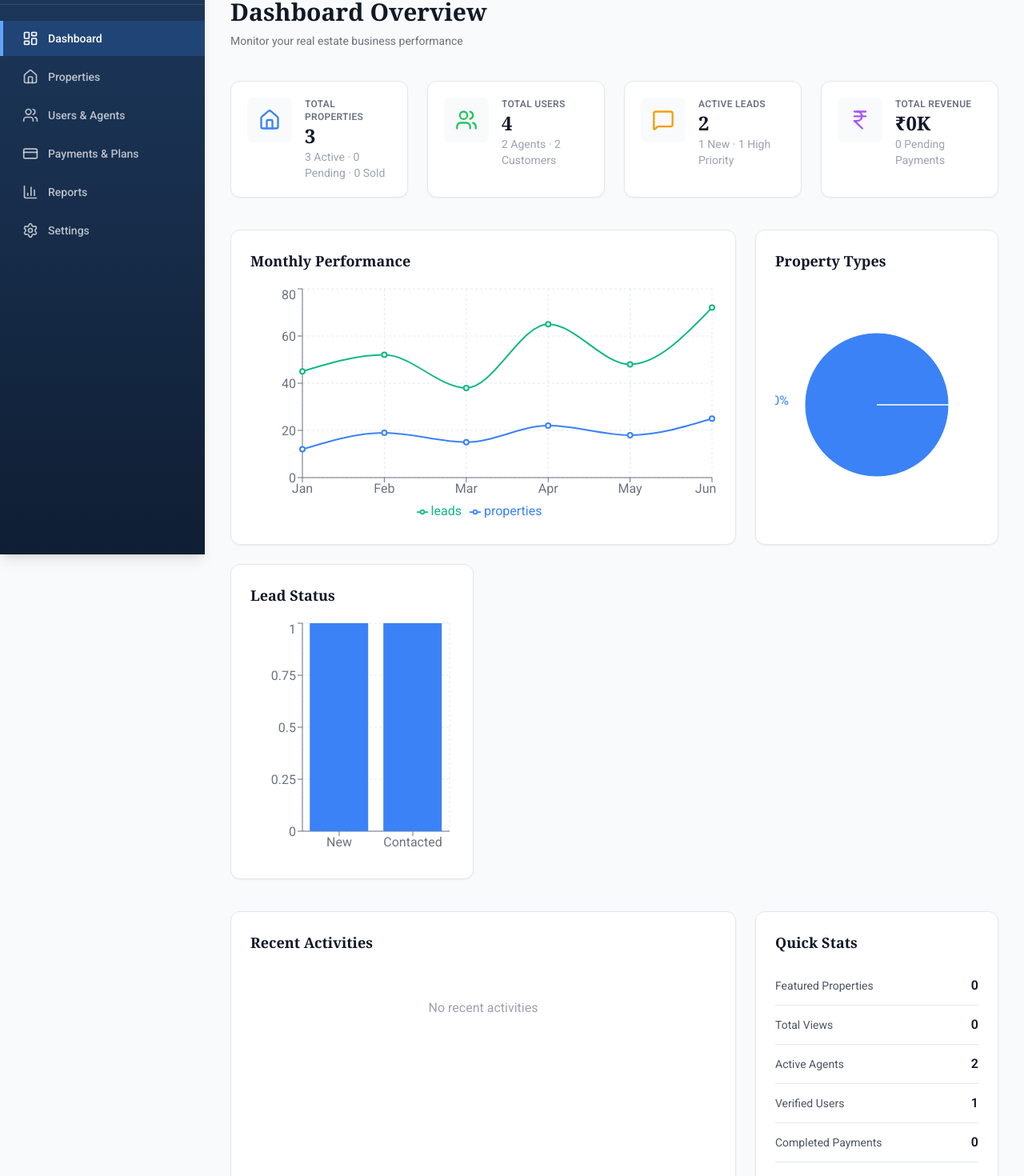
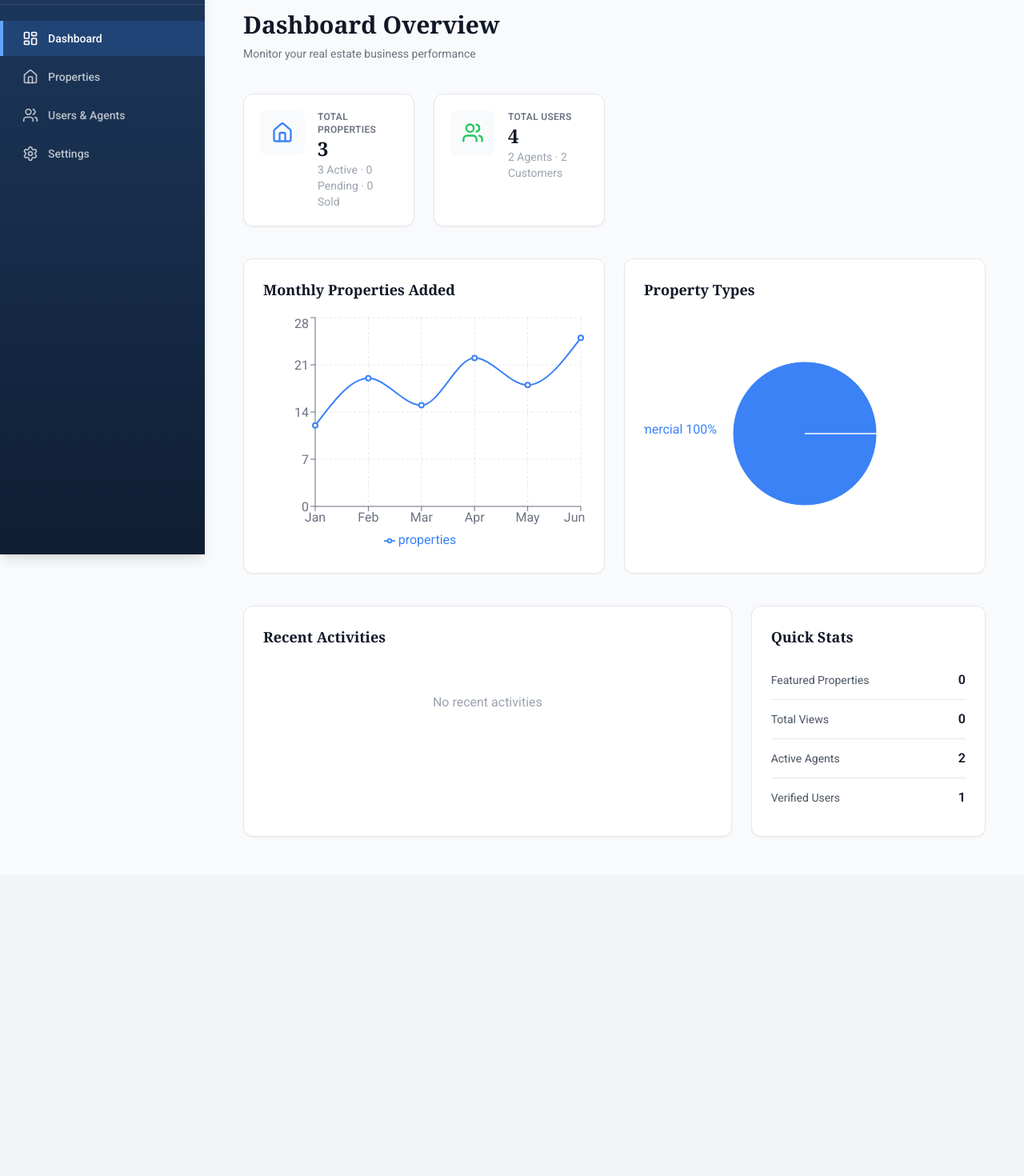
Before and after one commit to pentapillisuresh/vizaglandsadmin, a React (Vite) app: page / in a window 1280 px wide. Shown: the part 107-1577 px from the top of the page at 80% size. After the commit the page ends 1201 px from the top, so only its background shows below. Built offline with nearby package versions, Linux system fonts and the light colour scheme.

Commit message:
updatedadmin

```diff
--- a/src/components/Sidebar.jsx
+++ b/src/components/Sidebar.jsx
@@ -15,8 +15,8 @@ export default function Sidebar() {
     { path: "/properties", icon: Home, label: "Properties" },
     { path: "/users", icon: Users, label: "Users & Agents" },
     // { path: "/leads", icon: MessageSquare, label: "Leads" },
-    { path: "/payments", icon: CreditCard, label: "Payments & Plans" },
-    { path: "/reports", icon: BarChart3, label: "Reports" },
+    // { path: "/payments", icon: CreditCard, label: "Payments & Plans" },
+    // { path: "/reports", icon: BarChart3, label: "Reports" },
     { path: "/settings", icon: Settings, label: "Settings" },
   ];
 
--- a/src/pages/Dashboard.jsx
+++ b/src/pages/Dashboard.jsx
@@ -1,8 +1,6 @@
 import {
   LineChart,
   Line,
-  BarChart,
-  Bar,
   PieChart,
   Pie,
   Cell,
@@ -16,8 +14,6 @@ import {
 import {
   Home,
   Users,
-  MessageSquare,
-  IndianRupee,
   PlusCircle,
   Edit3,
   Trash2,
@@ -30,17 +26,12 @@ export default function Dashboard() {
     properties = [],
     users = [],
     agents = [],
-    leads = [],
-    payments = [],
     activityLogs = [],
   } = useData();
 
   const activeProperties = properties.filter((p) => p.status === "active").length;
   const pendingProperties = properties.filter((p) => p.status === "pending").length;
   const soldProperties = properties.filter((p) => p.status === "sold").length;
-  const totalRevenue = payments
-    .filter((p) => p.status === "completed")
-    .reduce((sum, p) => sum + (p.amount || 0), 0);
 
   const propertyTypeData = [
     { name: "Apartment", value: properties.filter((p) => p.propertyType === "apartment").length },
@@ -50,28 +41,20 @@ export default function Dashboard() {
     { name: "Commercial", value: properties.filter((p) => p.propertyType === "commercial").length },
   ].filter((item) => item.value > 0);
 
-  const leadStatusData = [
-    { name: "New", value: leads.filter((l) => l.status === "new").length },
-    { name: "Contacted", value: leads.filter((l) => l.status === "contacted").length },
-    { name: "Qualified", value: leads.filter((l) => l.status === "qualified").length },
-    { name: "Converted", value: leads.filter((l) => l.status === "converted").length },
-    { name: "Closed", value: leads.filter((l) => l.status === "closed").length },
-  ].filter((item) => item.value > 0);
-
   const monthlyData = [
-    { month: "Jan", properties: 12, leads: 45, revenue: 125000 },
-    { month: "Feb", properties: 19, leads: 52, revenue: 185000 },
-    { month: "Mar", properties: 15, leads: 38, revenue: 142000 },
-    { month: "Apr", properties: 22, leads: 65, revenue: 220000 },
-    { month: "May", properties: 18, leads: 48, revenue: 165000 },
-    { month: "Jun", properties: 25, leads: 72, revenue: 285000 },
+    { month: "Jan", properties: 12 },
+    { month: "Feb", properties: 19 },
+    { month: "Mar", properties: 15 },
+    { month: "Apr", properties: 22 },
+    { month: "May", properties: 18 },
+    { month: "Jun", properties: 25 },
   ];
 
   const COLORS = ["#3b82f6", "#10b981", "#f59e0b", "#8b5cf6", "#ef4444"];
   const recentActivities = (activityLogs || []).slice(0, 8);
 
   return (
-    <div className="max-w-[1600px] space-y-10">
+    <div className="max-w-[1600px] space-y-10 p-4">
       {/* HEADER */}
       <div>
         <h1 className="text-3xl font-serif font-bold text-gray-900 mb-2">
@@ -96,27 +79,13 @@ export default function Dashboard() {
           value={users.length + agents.length}
           detail={`${agents.length} Agents · ${users.length} Customers`}
         />
-        <StatCard
-          icon={<MessageSquare className="w-7 h-7 text-amber-500" />}
-          label="Active Leads"
-          value={leads.length}
-          detail={`${leads.filter((l) => l.status === "new").length} New · ${
-            leads.filter((l) => l.priority === "high").length
-          } High Priority`}
-        />
-        <StatCard
-          icon={<IndianRupee className="w-7 h-7 text-purple-500" />}
-          label="Total Revenue"
-          value={`₹${(totalRevenue / 1000).toFixed(0)}K`}
-          detail={`${payments.filter((p) => p.status === "pending").length} Pending Payments`}
-        />
       </div>
 
       {/* CHARTS */}
-      <div className="grid grid-cols-1 lg:grid-cols-2 xl:grid-cols-3 gap-6">
-        <div className="col-span-2 bg-white rounded-xl p-6 border border-gray-200 shadow-sm">
+      <div className="grid grid-cols-1 lg:grid-cols-2 gap-6">
+        <div className="bg-white rounded-xl p-6 border border-gray-200 shadow-sm">
           <h3 className="text-lg font-serif font-semibold text-gray-900 mb-4">
-            Monthly Performance
+            Monthly Properties Added
           </h3>
           <ResponsiveContainer width="100%" height={300}>
             <LineChart data={monthlyData}>
@@ -126,7 +95,6 @@ export default function Dashboard() {
               <Tooltip />
               <Legend />
               <Line type="monotone" dataKey="properties" stroke="#3b82f6" strokeWidth={2} />
-              <Line type="monotone" dataKey="leads" stroke="#10b981" strokeWidth={2} />
             </LineChart>
           </ResponsiveContainer>
         </div>
@@ -152,21 +120,6 @@ export default function Dashboard() {
               </Pie>
               <Tooltip />
             </PieChart>
-          </ResponsiveContainer>
-        </div>
-
-        <div className="bg-white rounded-xl p-6 border border-gray-200 shadow-sm">
-          <h3 className="text-lg font-serif font-semibold text-gray-900 mb-4">
-            Lead Status
-          </h3>
-          <ResponsiveContainer width="100%" height={300}>
-            <BarChart data={leadStatusData}>
-              <CartesianGrid strokeDasharray="3 3" stroke="#e2e8f0" />
-              <XAxis dataKey="name" stroke="#6b7280" />
-              <YAxis stroke="#6b7280" />
-              <Tooltip />
-              <Bar dataKey="value" fill="#3b82f6" />
-            </BarChart>
           </ResponsiveContainer>
         </div>
       </div>
@@ -228,14 +181,6 @@ export default function Dashboard() {
               label="Verified Users"
               value={users.filter((u) => u.isVerified).length}
             />
-            <QuickStat
-              label="Completed Payments"
-              value={payments.filter((p) => p.status === "completed").length}
-            />
-            <QuickStat
-              label="High Priority Leads"
-              value={leads.filter((l) => l.priority === "high").length}
-            />
           </div>
         </div>
       </div>
```
